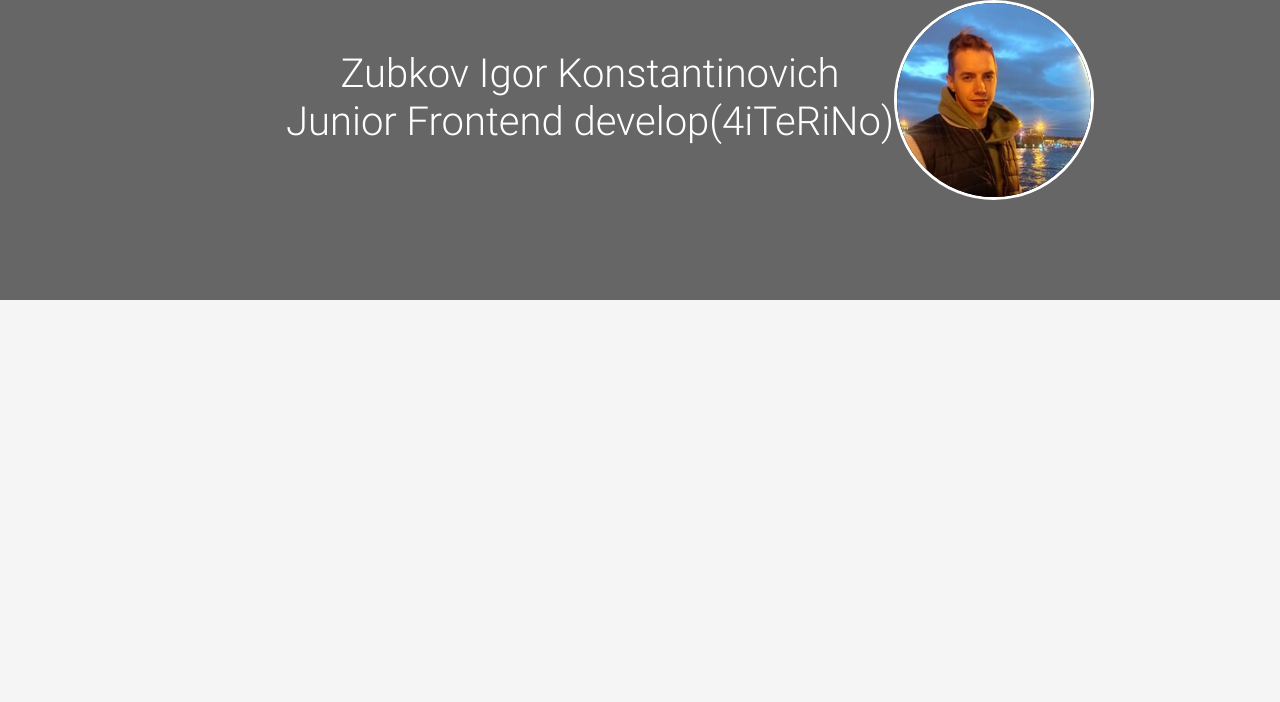
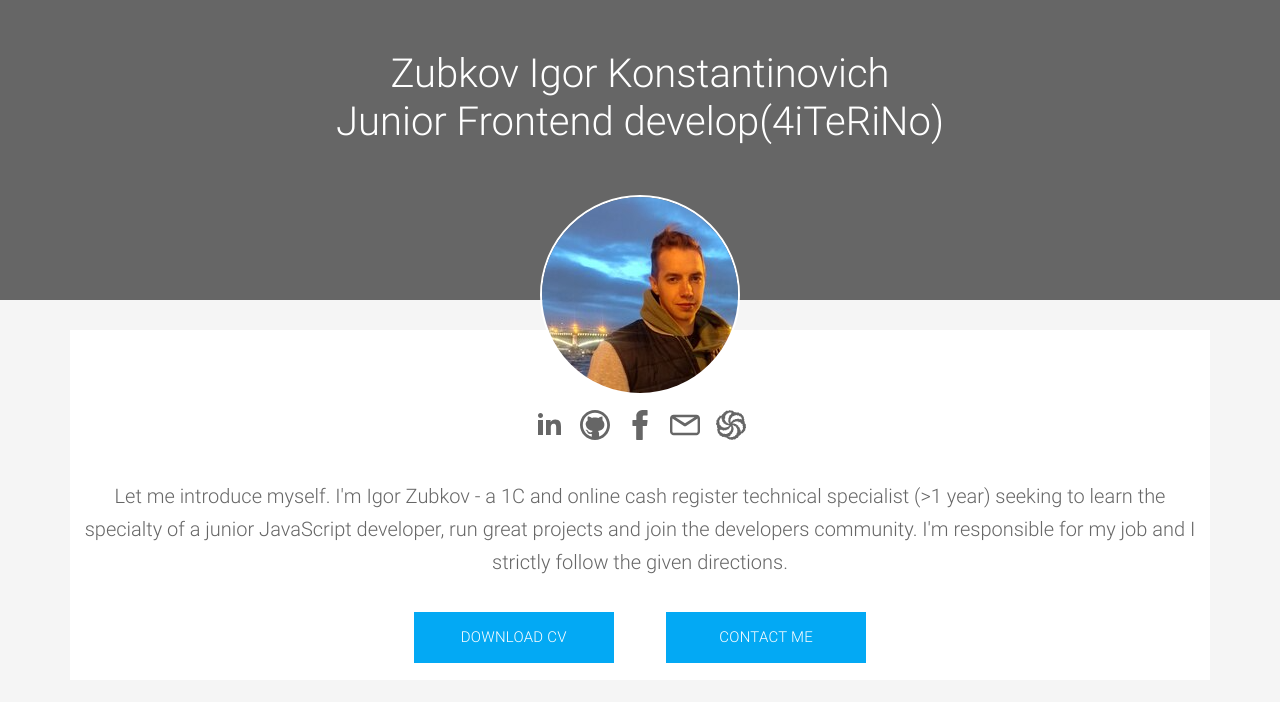
Before and after one commit to 4iTeRiNo/rsschool-cv-test, a plain HTML site: page index.html in a window 1280 px wide. Drawn offline with Linux system fonts and the light colour scheme.

Commit message:
refactor: change index main

```diff
--- a/css/main.css
+++ b/css/main.css
@@ -52,13 +52,16 @@ body {
 	color: var(--accent);
 	font-weight: bold;
 }
-.nav{
+
+	/* USER BLOCK */
+.user{
 	background-color: #666;
 	width: 100%;
 	height: 300px;
 	display: flex;
 	text-align: center;
 	justify-content: center;
+	margin-bottom: 30px;
 }
 .logo_link{
 	padding-top: 50px;
@@ -66,26 +69,75 @@ body {
 .logo_link span{
 	display: block;
 }
-.nav .userBx{
-	position: relative;
-	width: 100px;
+.user .userBx{
+	position: absolute;
+	width: 200px;
 	height: 100px;
+	padding-top: 195px;
 }
-.nav .userBx .imgBX{
+.user .userBx .imgBx{
 	position: relative;
 	min-width: 200px;
 	height: 200px;
-	background: #000;
 	border-radius: 50%;
 	overflow: hidden;
-	border: 3px solid #fff;
+	border: 2px solid #fff;
 }
-.nav .userBx .imgBX img{
+.user .userBx .imgBX img{
 	position: absolute;
 	top: 0;
 	left: 0;
 	width: 100%;
 	height: 100%;
 	object-fit: cover;
+}
+
+	/* NAV */
+
+.row{
+		background: #fff;
+		height: 350px;
+		margin-bottom: 30px;
+		display: flex;
+		text-align: center;
+		justify-content: center;
+}
+.nav_social{
+	position: absolute;
+	padding-top: 80px;
+}
+.image-svg{
+	width: 30px;
+	min-width: 30px;
+	margin-bottom:50px;
+	margin-right: 6.5px;
+}
+.image-svg:last-child{
+	margin-left: 6.5px;
+}
+.row .nav_disc {
+	color: #666;
+	padding-top: 150px;
+	font-size: 20px;
 
 }
+/* BUTTON */
+.button{
+	outline: none;
+	border: none;
+	background-color:#03A9F4;
+	color: #fff;
+	display: inline-block;
+	text-transform: uppercase;
+	text-decoration: none;
+	position: relative;
+	letter-spacing: .25px;
+	padding: 13px 20px;
+	width: 200px;
+	/* height: 50px; */
+	font-size: 15px;
+
+}
+.button:last-child{
+	margin-left: 50px; ;
+}
--- a/index.html
+++ b/index.html
@@ -12,15 +12,39 @@
 	<title>ZubkovIgor-CV</title>
 </head>
 <body>
-	<div class="nav">
-		<div class="logo_link">
-			<h1>Zubkov Igor Konstantinovich <span>Junior Frontend develop(4iTeRiNo)</span></h1>
-		</div>
+
+		<div class="user">
+			<div class="logo_link">
+				<h1>Zubkov Igor Konstantinovich <span>Junior Frontend develop(4iTeRiNo)</span></h1>
+			</div>
 			<div class="userBx">
-				<div class="imgBX">
+				<div class="imgBx">
 					<img src="images/resume.png" class="round" alt="Photo_me">
 				</div>
 			</div>
+		</div>
+
+
+	<div class="container">
+
+		<div class="row">
+			<div class="nav_social">
+				<a href=""><img src="images/SVG/icons8-линкедин-2.svg"  class="image-svg"   alt=""></a>
+				<a href=""><img src="images/SVG/github-svgrepo-com.svg" class="image-svg" alt=""></a>
+				<a href=""><img src="images/SVG/facebook-svgrepo-com.svg" class="image-svg" alt=""></a>
+				<a href=""><img src="images/SVG/email-svgrepo-com.svg" class="image-svg" alt=""></a>
+				<a href=""><img src="images/SVG/codewars-svgrepo-com.svg" class="image-svg" alt=""></a>
+			</div>
+			<p class="nav_disc">
+				Let me introduce myself. I'm Igor Zubkov - a 1C and online cash register technical specialist (>1 year) seeking to learn the specialty of a junior JavaScript developer, run great projects and join the developers community. I'm responsible for my job and I strictly follow the given directions.
+			</p>
+			<form class="nav_submit">
+				<button class="button " type="submit" class="searcg-form__submit">download cv
+				</button>
+				<button class="button" type="submit" class="searcg-form__submit">contact me
+				</button>
+			</form>
+		</div>
 	</div>
 
 
```
Also changed, not shown: images/SVG/codewars-svgrepo-com.svg (added), images/SVG/email-svgrepo-com.svg (added), images/SVG/facebook-svgrepo-com.svg (added), images/SVG/github-svgrepo-com.svg (added), images/SVG/icons8-линкедин-2.svg (added).
